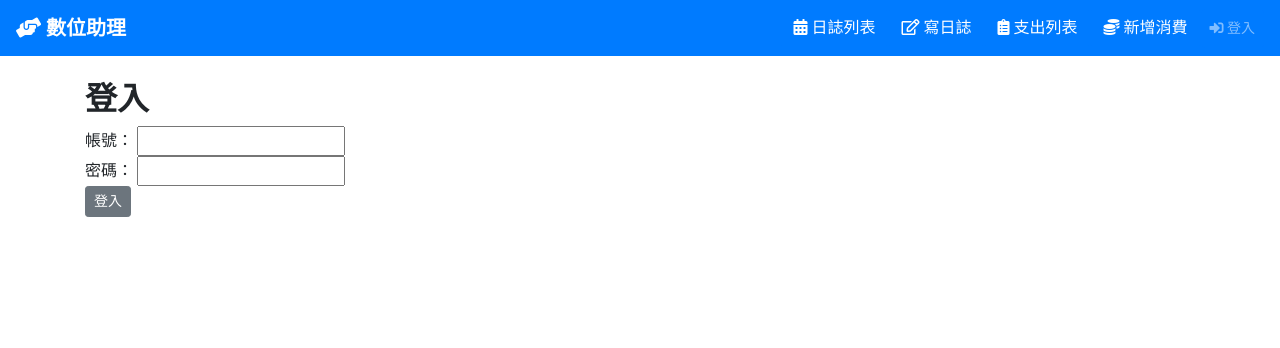
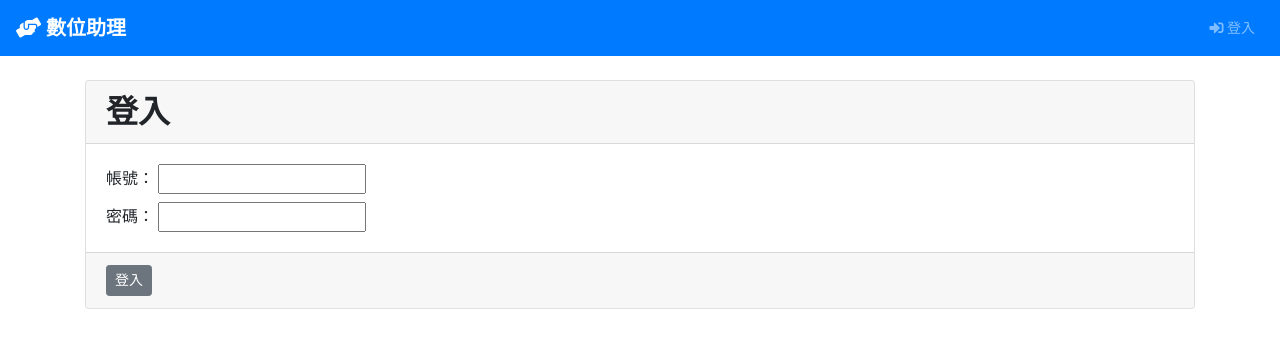
Before and after one commit to Kayxue/assistant, a Django app: template templates/registration/login.html in a window 1280 px wide. Shown: the top 348 px of the page. Run offline with Django 3.2, Linux system fonts and the light colour scheme; the template is opened without the code that fills it, so the values that code supplies are empty, except form fields; form fields are guessed from the names that the template uses; some libraries are stand-ins or nearby versions.

Commit message:
2020-01-11 Manjaro

```diff
--- a/templates/base.html
+++ b/templates/base.html
@@ -22,11 +22,11 @@
     <!-- 導覽列選單內容(可收合) -->
     <div class="collapse navbar-collapse" id="navbarNav">
       <ul class="navbar-nav ml-auto">
+        {% if user.is_authenticated %}
         <li class="nav-item"><a href="/journal/" class="btn btn-primary"><i class="fas fa-calendar-alt"></i> 日誌列表</a></li>
         <li class="nav-item"><a href="/journal/create/" class="btn btn-primary"><i class="far fa-edit"></i> 寫日誌</a></li>
         <li class="nav-item"><a href="{% url 'expense_list' %}" class="btn btn-primary"><i class="fas fa-clipboard-list"></i> 支出列表</a></li>
         <li class="nav-item"><a href="{% url 'expense_create' %}" class="btn btn-primary"><i class="fas fa-coins"></i> 新增消費</a></li>
-        {% if user.is_authenticated %}
         <li class="nav-item"><a href="/userinfo/" class="btn btn-primary"><i class="fas fa-address-card"></i> {{ user.username }}</a></li>
         <li class="nav-item"><a href="/accounts/logout" class="nav-link btn btn-sm btn-danger"><i class="fas fa-sign-out-alt"></i> 登出</a></li>
 
--- a/templates/registration/login.html
+++ b/templates/registration/login.html
@@ -4,19 +4,24 @@
 {% if form.errors %}
 <p class="alert alert-danger">帳號或密碼不符合，請再試一次。</p>
 {% endif %}
-<h2 class="font-weight-bold">登入</h2>
+
+<div class="card">
+  <h2 class="font-weight-bold card-header">登入</h2>
   <form action="" method="post">
     {% csrf_token %}
-  <div>
+    <div class="card-body">
+      <div class="mb-2">
         <td>帳號：</td>
         <td>{{ form.username }}</td>
       </div>
-  <div>
+      <div class="mt-2">
         <td>密碼：</td>
         <td>{{ form.password }}</td>
       </div>
-  <div>
+    </div>
+    <div class="card-footer">
       <input type="submit"  value="登入" class="btn btn-sm btn-secondary" />
     </div>
   </form>
+</div>
 {% endblock %}
--- a/templates/userinfo.html
+++ b/templates/userinfo.html
@@ -68,4 +68,5 @@
         </tr>
     </tbody>
 </table>
+<a href="/accounts/logout" class="nav-link btn btn-sm btn-danger mb-4"><i class="fas fa-sign-out-alt"></i> 登出</a>
 {% endblock content %}
```
Also changed, not shown: templates/form.html (+8 -3 lines), db.sqlite3. Lines whose indentation alone changed are shown as unchanged.
